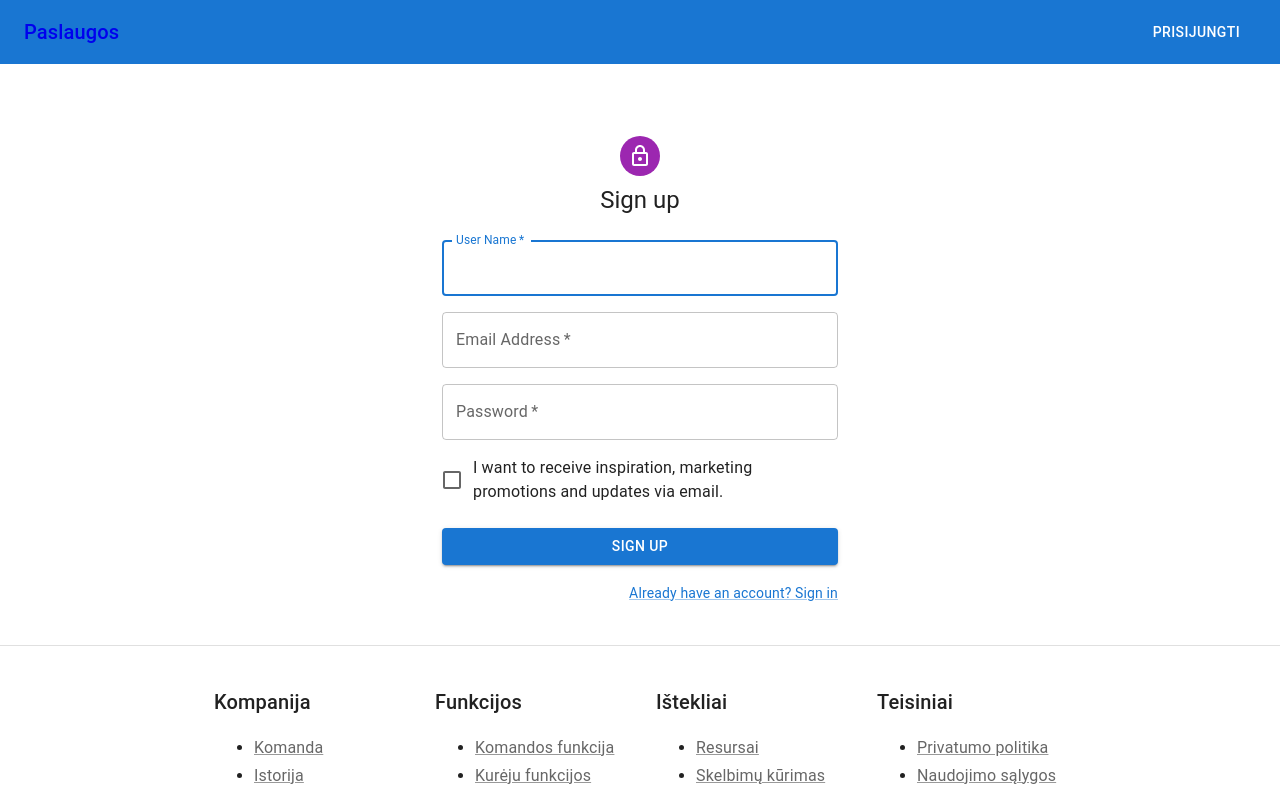
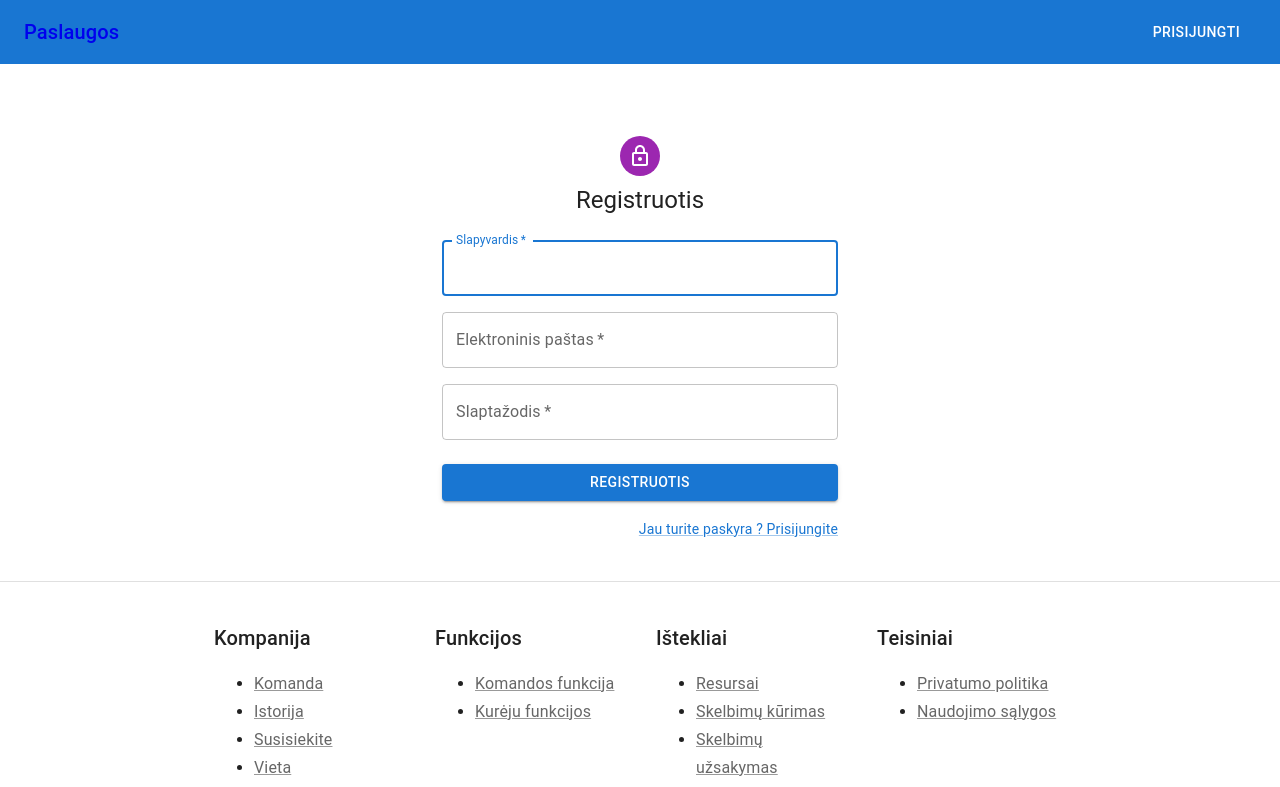
Before and after one commit to iXeroll/Bakalauras-FrontEnd, a React (Create React App) app in the folder blogapi/: page /register in a window 1280 px wide. Shown: the top 787 px of the page. Built offline with nearby package versions, Linux system fonts and the light colour scheme.

Commit message:
Changed UI language to lithuanian

```diff
--- a/blogapi/src/components/authentification/Login.js
+++ b/blogapi/src/components/authentification/Login.js
@@ -66,7 +66,7 @@
             <LockOutlinedIcon />
           </Avatar>
           <Typography component="h1" variant="h5">
-            Sign in
+            Prisijungimas
           </Typography>
           <Box
             component="form"
@@ -79,7 +79,7 @@
               required
               fullWidth
               id="email"
-              label="Email Address"
+              label="Elektroninis paštas"
               name="email"
               autoComplete="email"
               autoFocus
@@ -89,14 +89,14 @@
               required
               fullWidth
               name="password"
-              label="Password"
+              label="Slaptažodis"
               type="password"
               id="password"
               autoComplete="current-password"
             />
             <FormControlLabel
               control={<Checkbox value="remember" color="primary" />}
-              label="Remember me"
+              label="Prisiminti"
             />
             <Button
               type="submit"
@@ -104,17 +104,17 @@
               variant="contained"
               sx={{ mt: 3, mb: 2 }}
             >
-              Sign In
+              Prisijungti
             </Button>
             <Grid container>
               <Grid item xs>
                 <Link href="#" variant="body2">
-                  Forgot password?
+                  Pamiršote slaptažodi
                 </Link>
               </Grid>
               <Grid item>
                 <Link href="http://localhost:3000/register" variant="body2">
-                  {"Don't have an account? Sign Up"}
+                  {"Neturitė paskyros? Susikurkite paskyra"}
                 </Link>
               </Grid>
             </Grid>
--- a/blogapi/src/components/authentification/Register.js
+++ b/blogapi/src/components/authentification/Register.js
@@ -56,7 +56,7 @@
             <LockOutlinedIcon />
           </Avatar>
           <Typography component="h1" variant="h5">
-            Sign up
+            Registruotis
           </Typography>
           <Box
             component="form"
@@ -72,7 +72,7 @@
                   required
                   fullWidth
                   id="userName"
-                  label="User Name"
+                  label="Slapyvardis"
                   autoFocus
                 />
               </Grid>
@@ -81,7 +81,7 @@
                   required
                   fullWidth
                   id="email"
-                  label="Email Address"
+                  label="Elektroninis paštas"
                   name="email"
                   autoComplete="email"
                 />
@@ -91,18 +91,10 @@
                   required
                   fullWidth
                   name="password"
-                  label="Password"
+                  label="Slaptažodis"
                   type="password"
                   id="password"
                   autoComplete="new-password"
-                />
-              </Grid>
-              <Grid item xs={12}>
-                <FormControlLabel
-                  control={
-                    <Checkbox value="allowExtraEmails" color="primary" />
-                  }
-                  label="I want to receive inspiration, marketing promotions and updates via email."
                 />
               </Grid>
             </Grid>
@@ -112,12 +104,12 @@
               variant="contained"
               sx={{ mt: 3, mb: 2 }}
             >
-              Sign Up
+              Registruotis
             </Button>
             <Grid container justifyContent="flex-end">
               <Grid item>
                 <Link href="http://localhost:3000/login" variant="body2">
-                  Already have an account? Sign in
+                  Jau turite paskyra ? Prisijungite
                 </Link>
               </Grid>
             </Grid>
```
